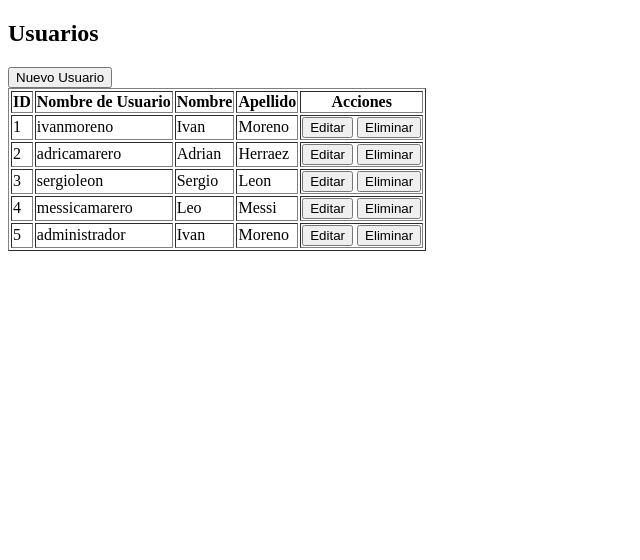
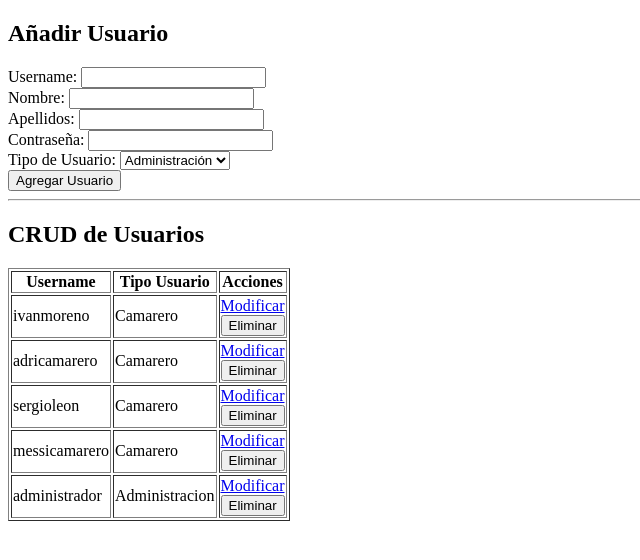
Before and after one commit to IvanMorenoRuiz/RestauranteV2, a PHP site: page /adminindex.php in a window 1280 px wide. Shown: the top 560 px of the page, without its empty margins (0-640 px from the left). Run offline with PHP 8.4, Linux system fonts and the light colour scheme; data comes from the database, SQL or seed files in the repository; some libraries are stand-ins or nearby versions.

Commit message:
Add files via upload

```diff
--- a/adminindex.php
+++ b/adminindex.php
@@ -1,59 +1,79 @@
 <!DOCTYPE html>
-<html lang="en">
+<html lang="es">
 <head>
     <meta charset="UTF-8">
-    <meta name="viewport" content="width=device-width, initial-scale=1.0">
-    <title>CRUD Usuarios</title>
-    <link rel="stylesheet" type="text/css" href="./css/admsin.css">
-    <script src="https://code.jquery.com/jquery-3.6.4.min.js"></script>
-    <script src="crud.js"></script>
+    <title>Panel de Administración</title>
+    <!-- Incluir SweetAlert2 mediante CDN -->
+    <script src="https://cdn.jsdelivr.net/npm/sweetalert2@11"></script>
 </head>
 <body>
-    <div id="usuarios-container">
-        <h2>Usuarios</h2>
-        <button id="btnNuevo">Nuevo Usuario</button>
-        <div id="tablaUsuarios"></div>
-    </div>
-    <div id="modalUsuario" style="display: none;">
-        <!-- Contenido del modal para crear/editar usuarios -->
-    </div>
 
-    <!-- Nuevo formulario para añadir usuarios -->
-    <div id="formNuevoUsuario" style="display: none;">
-        <h3>Añadir Nuevo Usuario</h3>
-        <form id="formUsuario" enctype="multipart/form-data">
-            <input type="hidden" name="action" value="save">
+    <!-- Formulario de inserción de usuarios -->
+    <h2>Añadir Usuario</h2>
+    <form action="backend.php" method="post">
+        <!-- Campos del formulario -->
+        <label>Username:</label>
+        <input type="text" name="username" required>
+        <br>
+        <label>Nombre:</label>
+        <input type="text" name="nombre" required>
+        <br>
+        <label>Apellidos:</label>
+        <input type="text" name="apellidos" required>
+        <br>
+        <label>Contraseña:</label>
+        <input type="password" name="password" required>
+        <br>
+        <label>Tipo de Usuario:</label>
+        <select name="tipoUsuario" required>
+            <option value="Administracion">Administración</option>
+            <option value="Mantenimiento">Mantenimiento</option>
+            <option value="Camarero">Camarero</option>
+        </select>
+        <br>
+        <button type="submit">Agregar Usuario</button>
+    </form>
 
-            <label for="username_usuario">Nombre de Usuario:</label>
-            <input type="text" name="username_usuario" required>
+    <hr>
 
-            <label for="nombre_usuario">Nombre:</label>
-            <input type="text" name="nombre_usuario" required>
+    <!-- CRUD de Usuarios -->
+    <h2>CRUD de Usuarios</h2>
+    <?php include("backend.php"); ?>
 
-            <label for="apellidos_usuario">Apellido:</label>
-            <input type="text" name="apellidos_usuario" required>
+<!-- Script para mostrar SweetAlert -->
+<script>
+    <?php
+    if (isset($_GET['success']) && $_GET['success'] == 'true') {
+        $mensaje = urldecode($_GET['mensaje']);
+        echo "Swal.fire({
+            icon: 'success',
+            title: 'Usuario Agregado',
+            text: '$mensaje'
+        });";
+    }
 
-            <label for="pwd_usuario">Contraseña:</label>
-            <input type="password" name="pwd_usuario" required>
+    if (isset($_GET['error']) && $_GET['error'] == 'true') {
+        $mensajeError = urldecode($_GET['mensajeError']);
+        echo "Swal.fire({
+            icon: 'error',
+            title: 'Error',
+            text: '$mensajeError'
+        });";
+    }
 
-            <label for="imagen_usuario">Imagen (URL):</label>
-            <input type="text" name="imagen_usuario" required>
+    // Script para mostrar SweetAlert después de eliminar un usuario
+if (isset($_GET['success']) && $_GET['success'] == 'true') {
+    $mensaje = urldecode($_GET['mensaje']);
+    echo "Swal.fire({
+        icon: 'success',
+        title: 'Éxito',
+        text: '$mensaje'
+    });";
+}
 
-            <label for="tipo_usuario">Tipo de Usuario:</label>
-            <select name="tipo_usuario" required>
-                <option value="Administracion">Administración</option>
-                <option value="Mantenimiento">Mantenimiento</option>
-                <option value="Camarero">Camarero</option>
-            </select>
-            <script>
-            // Con esto:
-$("#formNuevoUsuario").on("click", "button[type='button'][onclick='guardarUsuario()']", function() {
-    guardarUsuario();
-});
+    ?>
 </script>
-            <button type="button" onclick="cerrarFormNuevoUsuario()">Cancelar</button>
-        </form>
-    </div>
-</div>
+
+
 </body>
 </html>
--- /dev/null
+++ b/backend.php
@@ -0,0 +1,82 @@
+<?php
+include_once("proc/conexion.php");
+
+// Manejar la inserción de usuarios
+if ($_SERVER['REQUEST_METHOD'] === 'POST' && isset($_POST['username'])) {
+    $username = $_POST['username'];
+    $nombre = $_POST['nombre'];
+    $apellidos = $_POST['apellidos'];
+    $password = password_hash($_POST['password'], PASSWORD_DEFAULT); // Hash de la contraseña
+    $tipoUsuario = $_POST['tipoUsuario'];
+
+    // Verificar si ya existe un usuario con el mismo username
+    $verificarUsuario = $conn->query("SELECT id_usuario FROM tbl_usuarios WHERE username_usuario = '$username'");
+
+    if ($verificarUsuario->num_rows > 0) {
+        // Usuario con el mismo username ya existe
+        $mensajeError = "Ya existe un usuario con el nombre de usuario $username.";
+        header("Location: adminindex.php?error=true&mensajeError=" . urlencode($mensajeError));
+        exit();
+    }
+
+    // Insertar el usuario en tbl_usuarios
+    $sqlUsuario = "INSERT INTO tbl_usuarios (username_usuario, nombre_usuario, apellidos_usuario, pwd_usuario, tipo_usuario)
+            VALUES ('$username', '$nombre', '$apellidos', '$password', '$tipoUsuario')";
+
+    if ($conn->query($sqlUsuario) === TRUE) {
+        $idUsuarioInsertado = $conn->insert_id;
+
+        // Si el tipo de usuario es "Camarero", también insertar en tbl_camareros
+        if ($tipoUsuario === "Camarero") {
+            $sqlCamarero = "INSERT INTO tbl_camareros (id_camarero, username_camarero, nombre_camarero, apellidos_camarero, pwd_camarero)
+                VALUES ('$idUsuarioInsertado', '$username', '$nombre', '$apellidos', '$password')";
+
+            if ($conn->query($sqlCamarero) !== TRUE) {
+                // Manejar errores en la inserción en tbl_camareros
+                echo "Error al agregar camarero: " . $conn->error;
+            }
+        }
+
+        // Usuario agregado con éxito
+        $mensaje = "El usuario $username ha sido contratado como $tipoUsuario.";
+        header("Location: adminindex.php?success=true&mensaje=" . urlencode($mensaje));
+        exit();
+    } else {
+        echo "Error al agregar usuario: " . $conn->error;
+    }
+}
+
+// Mostrar la lista de usuarios
+$result = $conn->query("SELECT * FROM tbl_usuarios");
+
+if ($result->num_rows > 0) {
+    echo "<table border='1'>
+             <tr>
+                 <th>Username</th>
+                 <th>Tipo Usuario</th>
+                 <th>Acciones</th>
+             </tr>";
+
+    while ($row = $result->fetch_assoc()) {
+        echo "<tr>
+                 <td>{$row['username_usuario']}</td>
+                 <td>{$row['tipo_usuario']}</td>
+                 <td>
+                     <a href='modificar_usuario.php?id={$row['id_usuario']}'>Modificar</a>
+                     <form action='eliminar_usuario.php' method='post'>
+                         <input type='hidden' name='id' value='{$row['id_usuario']}'>
+                         <button type='submit'>Eliminar</button>
+                     </form>
+                 </td>
+             </tr>";
+    }
+
+    echo "</table>";
+} else {
+    echo "No hay usuarios.";
+}
+
+
+// Cerrar la conexión a la base de datos
+$conn->close();
+?>
```
Also changed, not shown: eliminar_usuario.php (added, +23 -0 lines).
